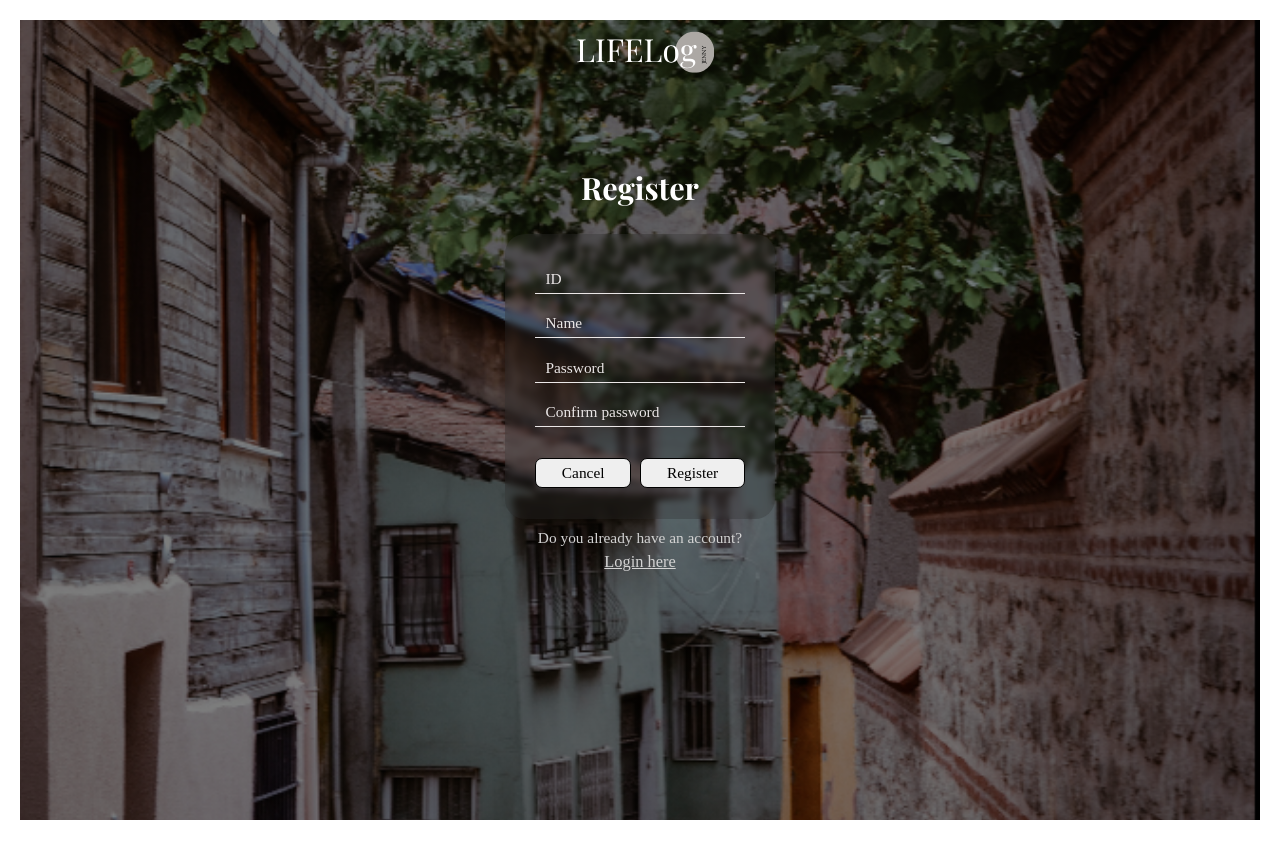
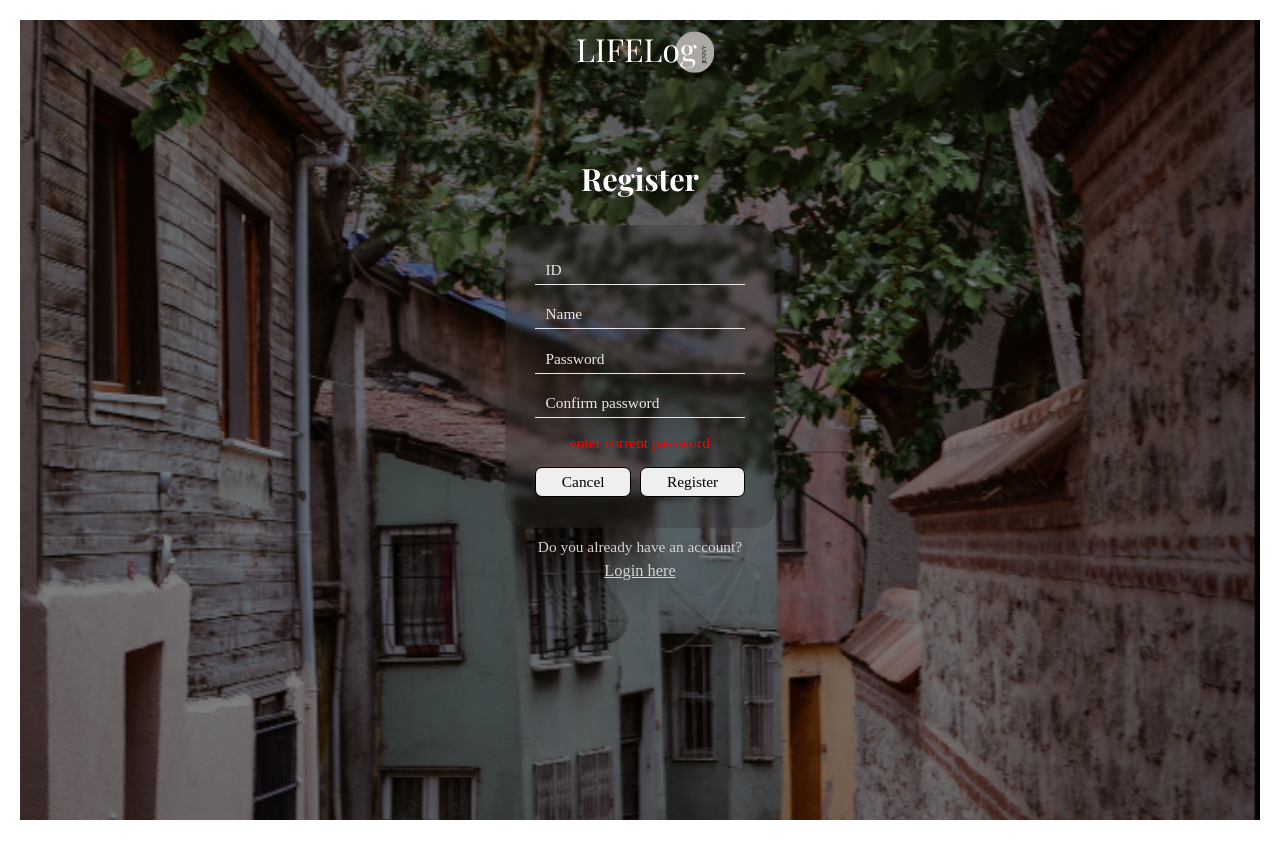
Before and after one commit to DevJennyKim/LifeLog-Client, a React (Vite) app: page /register in a window 1280 px wide. Built offline with nearby package versions, Linux system fonts and the light colour scheme; no server answers; a web font is replaced by a local one.

Commit message:
Login api call, but something went wrong

```diff
--- a/src/components/LoginRegisterForm/LoginRegisterForm.tsx
+++ b/src/components/LoginRegisterForm/LoginRegisterForm.tsx
@@ -1,3 +1,5 @@
+import axios from 'axios';
+import { useState } from 'react';
 import { useNavigate } from 'react-router-dom';
 
 type LoginRegisterFormProps = {
@@ -7,39 +9,95 @@ type LoginRegisterFormProps = {
 
 function LoginRegisterForm({ action }: LoginRegisterFormProps) {
   const navigate = useNavigate();
+  const [formData, setFormData] = useState({
+    email: '',
+    password: '',
+    username: '',
+    confirmPassword: '',
+  });
+  const [error, setError] = useState('');
+  const baseUrl = import.meta.env.VITE_API_BASE_URL;
+
+  const handleChange = (e: React.ChangeEvent<HTMLInputElement>) => {
+    const { name, value } = e.target;
+    setFormData((prevData) => ({
+      ...prevData,
+      [name]: value,
+    }));
+  };
+  const handleSubmit = async (e: React.FormEvent) => {
+    e.preventDefault();
+
+    if (
+      action === 'register' &&
+      formData.password !== formData.confirmPassword
+    ) {
+      setError('Passwords do not match');
+      return;
+    }
+    try {
+      const url = action === 'login' ? '/api/auth/login' : '/api/auth/register';
+      const payload =
+        action === 'login'
+          ? { email: formData.email, password: formData.password }
+          : {
+              username: formData.username,
+              email: formData.email,
+              password: formData.password,
+            };
+
+      const response = await axios.post(`${baseUrl}${url}`, payload);
+
+      console.log(response.data.token);
+
+      if (action === 'login') {
+        document.cookie = `access_token=${response.data.token}; path=/; max-age=7200;`;
+        navigate('/');
+      } else {
+        navigate('/login');
+      }
+    } catch (error) {
+      console.error(error);
+      setError('An error occurred, please try again.');
+    }
+  };
   return (
-    <form className="login-register__form">
+    <form className="login-register__form" onSubmit={handleSubmit}>
       <div className="login-register__input-container">
         <input
           type="text"
           name="id"
           className="login-register__input"
           placeholder="ID"
+          onChange={handleChange}
         />
         {action === 'register' ? (
           <input
             type="text"
-            name="name"
+            name="username"
             className="login-register__input"
             placeholder="Name"
+            onChange={handleChange}
           />
         ) : null}
         <input
-          type="text"
+          type="password"
           name="id"
           className="login-register__input"
           placeholder="Password"
+          onChange={handleChange}
         />
         {action === 'register' ? (
           <input
-            type="text"
+            type="password"
             name="name"
             className="login-register__input"
             placeholder="Confirm password"
+            onChange={handleChange}
           />
         ) : null}
       </div>
-      <p className="login-register__error"></p>
+      <p className="login-register__error">enter corrent password</p>
       <div className="login-register__btn-container">
         <button
           type="button"
--- a/src/pages/HomePage/HomePage.tsx
+++ b/src/pages/HomePage/HomePage.tsx
@@ -15,7 +15,7 @@ function HomePage() {
           </Link>
         </div>
         <div className="home-header__login">
-          <Link to="/" className="home-header__login-link">
+          <Link to="/login" className="home-header__login-link">
             Login
           </Link>
         </div>
--- a/src/pages/LoginRegister/LoginRegister.scss
+++ b/src/pages/LoginRegister/LoginRegister.scss
@@ -39,6 +39,10 @@
     font-weight: 700;
     padding: 1rem;
     margin-bottom: 1.5rem;
+    cursor: default;
+    opacity: 0;
+    transform: translateY(-50px);
+    animation: fadeInDown 1s ease forwards;
   }
   &__form {
     @include column;
@@ -66,12 +70,18 @@
       color: $white-gray;
     }
   }
+  &__error {
+    align-self: center;
+    color: red;
+    font-size: 1.5rem;
+  }
   &__btn-container {
     display: flex;
     justify-content: space-between;
     gap: 0.5rem;
   }
   &__btn {
+    cursor: pointer;
     font-size: 1.5rem;
     padding: 0.5rem 2.5rem;
     border-radius: 7px;
@@ -79,6 +89,7 @@
   }
   &__question-container {
     @include column;
+    align-items: center;
     margin-top: 1rem;
     gap: 0.5rem;
   }
--- a/src/pages/LoginRegister/LoginRegister.tsx
+++ b/src/pages/LoginRegister/LoginRegister.tsx
@@ -6,7 +6,6 @@ import Logo from '../../assets/logo/font-white.svg';
 function LoginRegister() {
   const location = useLocation();
   const navigate = useNavigate();
-
   const isLogin = location.pathname === '/login';
 
   return (
```
